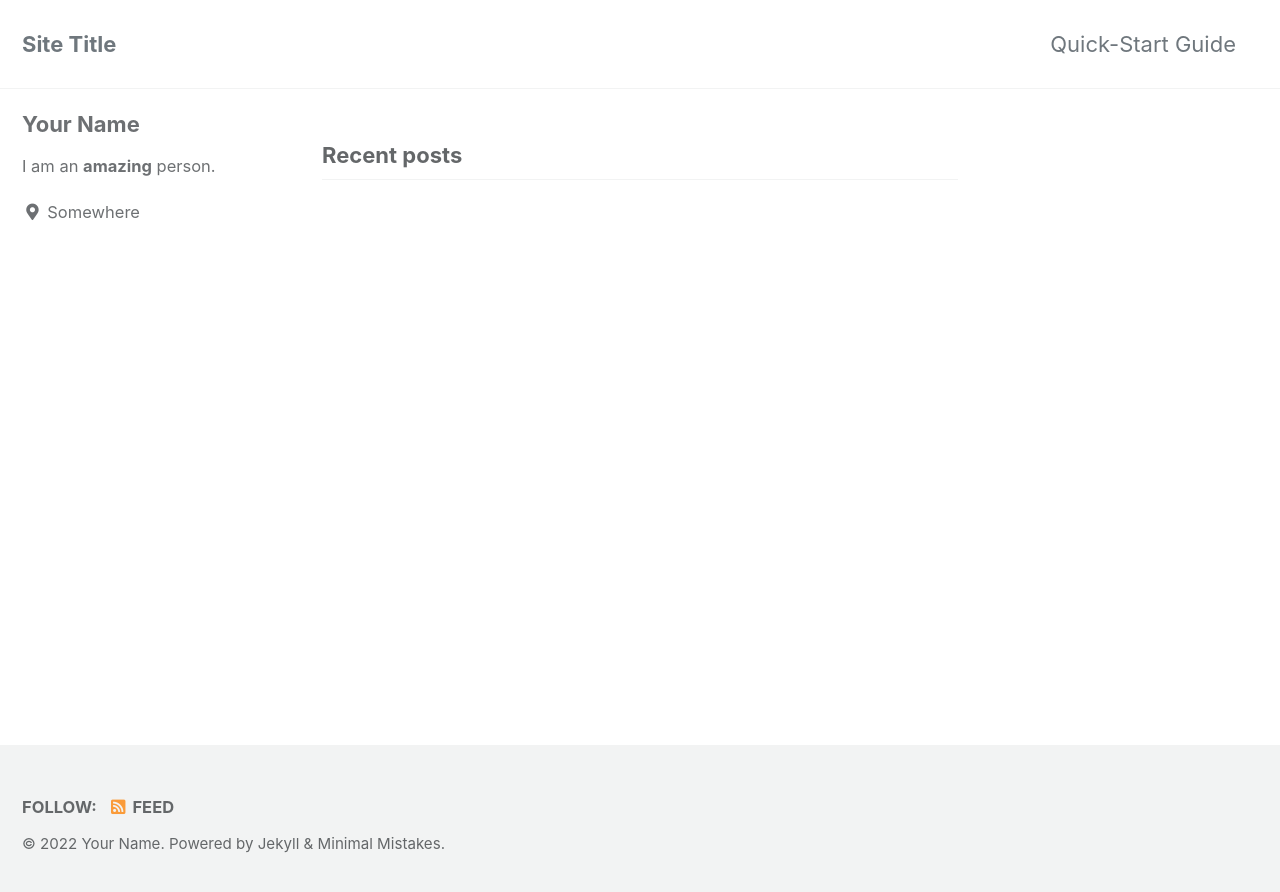
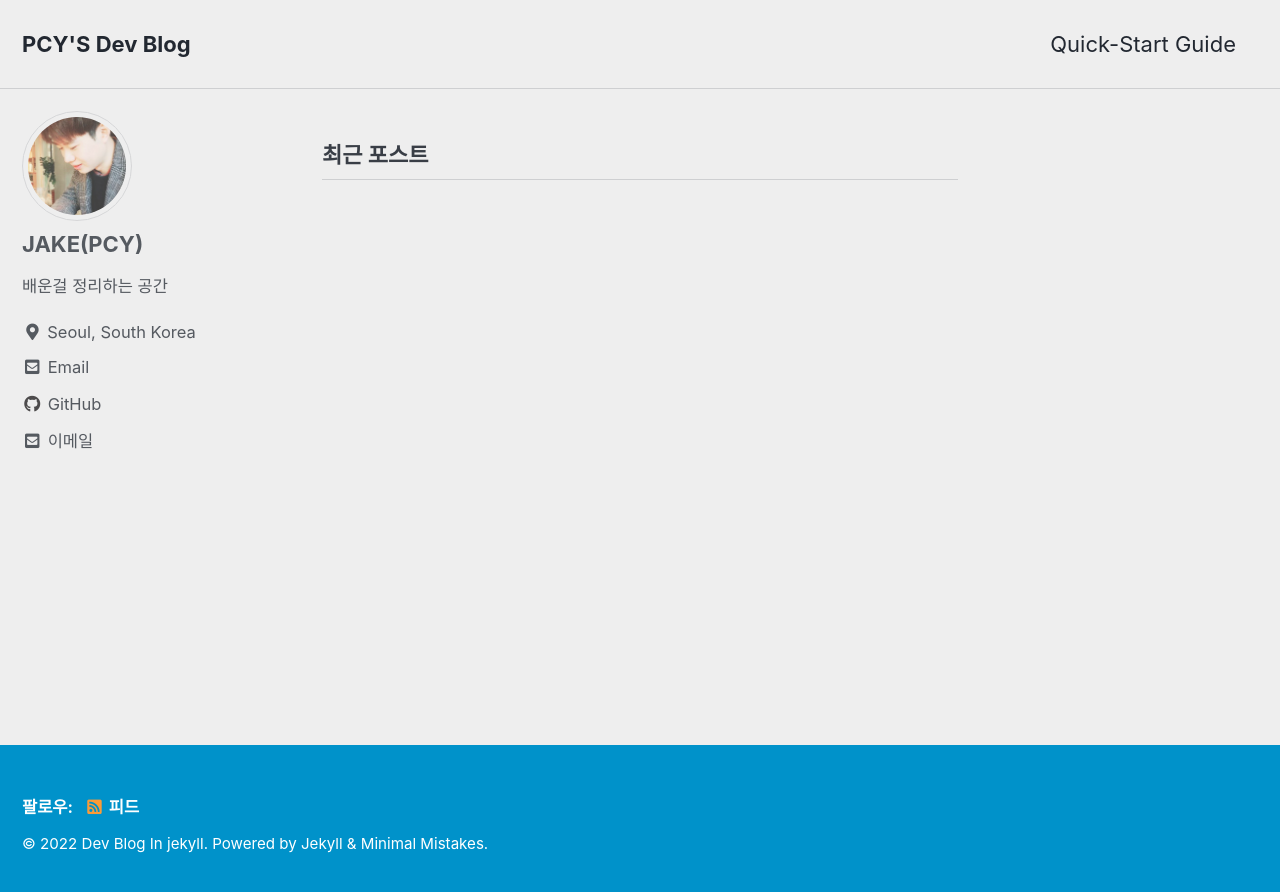
Before and after one commit to pcy4196/pcy4196.github.io, a Jekyll site: the page built from index.html, in a window 1280 px wide. Shown: the top 892 px of the page. Built offline with Jekyll 4.4.1, drawn with Linux system fonts in a browser that asks for light colours; cached includes are drawn as plain includes; the list of posts is cut into pages by our own code.

Commit message:
2022.01.25 	--> 2nd commit : avatar, favicon, and .....

```diff
--- a/_config.yml
+++ b/_config.yml
@@ -12,16 +12,16 @@
 
 # theme                  : "minimal-mistakes-jekyll"
 # remote_theme           : "mmistakes/minimal-mistakes"
-minimal_mistakes_skin    : "default" # "air", "aqua", "contrast", "dark", "dirt", "neon", "mint", "plum", "sunrise"
+minimal_mistakes_skin    : "air" # "air", "aqua", "contrast", "dark", "dirt", "neon", "mint", "plum", "sunrise"
 
 # Site Settings
-locale                   : "en-US"
-title                    : "Site Title"
-title_separator          : "-"
+locale                   : "ko-KR"
+title                    : "PCY'S Dev Blog"
+title_separator          : " "
 subtitle                 : # site tagline that appears below site title in masthead
-name                     : "Your Name"
-description              : "An amazing website."
-url                      : # the base hostname & protocol for your site e.g. "https://mmistakes.github.io"
+name                     : "Dev Blog In jekyll"
+description              : "배운걸 기록하는 공간(JAVA, Spring, AWS...)"
+url                      : "https://pcy4196.github.io"
 baseurl                  : # the subpath of your site, e.g. "/blog"
 repository               : # GitHub username/repo-name e.g. "mmistakes/minimal-mistakes"
 teaser                   : # path of fallback teaser image, e.g. "/assets/images/500x300.png"
@@ -101,29 +101,29 @@ analytics:
 
 # Site Author
 author:
-  name             : "Your Name"
-  avatar           : # path of avatar image, e.g. "/assets/images/bio-photo.jpg"
-  bio              : "I am an **amazing** person."
-  location         : "Somewhere"
-  email            :
+  name             : "JAKE(PCY)"
+  avatar           : "/assets/images/avatar.jpg"
+  bio              : "배운걸 정리하는 공간"
+  location         : "Seoul, South Korea"
+  email            : "pcy4196@naver.com"
   links:
     - label: "Email"
       icon: "fas fa-fw fa-envelope-square"
-      # url: "mailto:your.name@email.com"
-    - label: "Website"
-      icon: "fas fa-fw fa-link"
+      url: "mailto:pcy4196@naver.com"
+    # - label: "Website"
+      # icon: "fas fa-fw fa-link"
       # url: "https://your-website.com"
-    - label: "Twitter"
-      icon: "fab fa-fw fa-twitter-square"
+    # - label: "Twitter"
+      # icon: "fab fa-fw fa-twitter-square"
       # url: "https://twitter.com/"
-    - label: "Facebook"
-      icon: "fab fa-fw fa-facebook-square"
+    # - label: "Facebook"
+      # icon: "fab fa-fw fa-facebook-square"
       # url: "https://facebook.com/"
     - label: "GitHub"
       icon: "fab fa-fw fa-github"
-      # url: "https://github.com/"
-    - label: "Instagram"
-      icon: "fab fa-fw fa-instagram"
+      url: "https://github.com/pcy4196"
+    #- label: "Instagram"
+      # icon: "fab fa-fw fa-instagram"
       # url: "https://instagram.com/"
 
 # Site Footer
--- a/_includes/head/custom.html
+++ b/_includes/head/custom.html
@@ -1,5 +1,7 @@
-<!-- start custom head snippets -->
-
-<!-- insert favicons. use https://realfavicongenerator.net/ -->
-
-<!-- end custom head snippets -->
+<link rel="apple-touch-icon" sizes="76x76" href="/assets/favicon/apple-touch-icon.png">
+<link rel="icon" type="image/png" sizes="32x32" href="/assets/favicon/favicon-32x32.png">
+<link rel="icon" type="image/png" sizes="16x16" href="/assets/favicon/favicon-16x16.png">
+<link rel="manifest" href="/assets/favicon/site.webmanifest">
+<link rel="mask-icon" href="/assets/favicon/safari-pinned-tab.svg" color="#5bbad5">
+<meta name="msapplication-TileColor" content="#da532c">
+<meta name="theme-color" content="#ffffff">
```
Also changed, not shown: assets/favicon/browserconfig.xml (added, +9 -0 lines), assets/favicon/android-chrome-96x96.png (added), assets/favicon/apple-touch-icon.png (added), assets/favicon/favicon-16x16.png (added), assets/favicon/favicon-32x32.png (added), assets/favicon/favicon.ico (added), assets/favicon/mstile-150x150.png (added), assets/favicon/safari-pinned-tab.svg (added), assets/favicon/site.webmanifest (added), assets/images/avatar.jpg (added).
